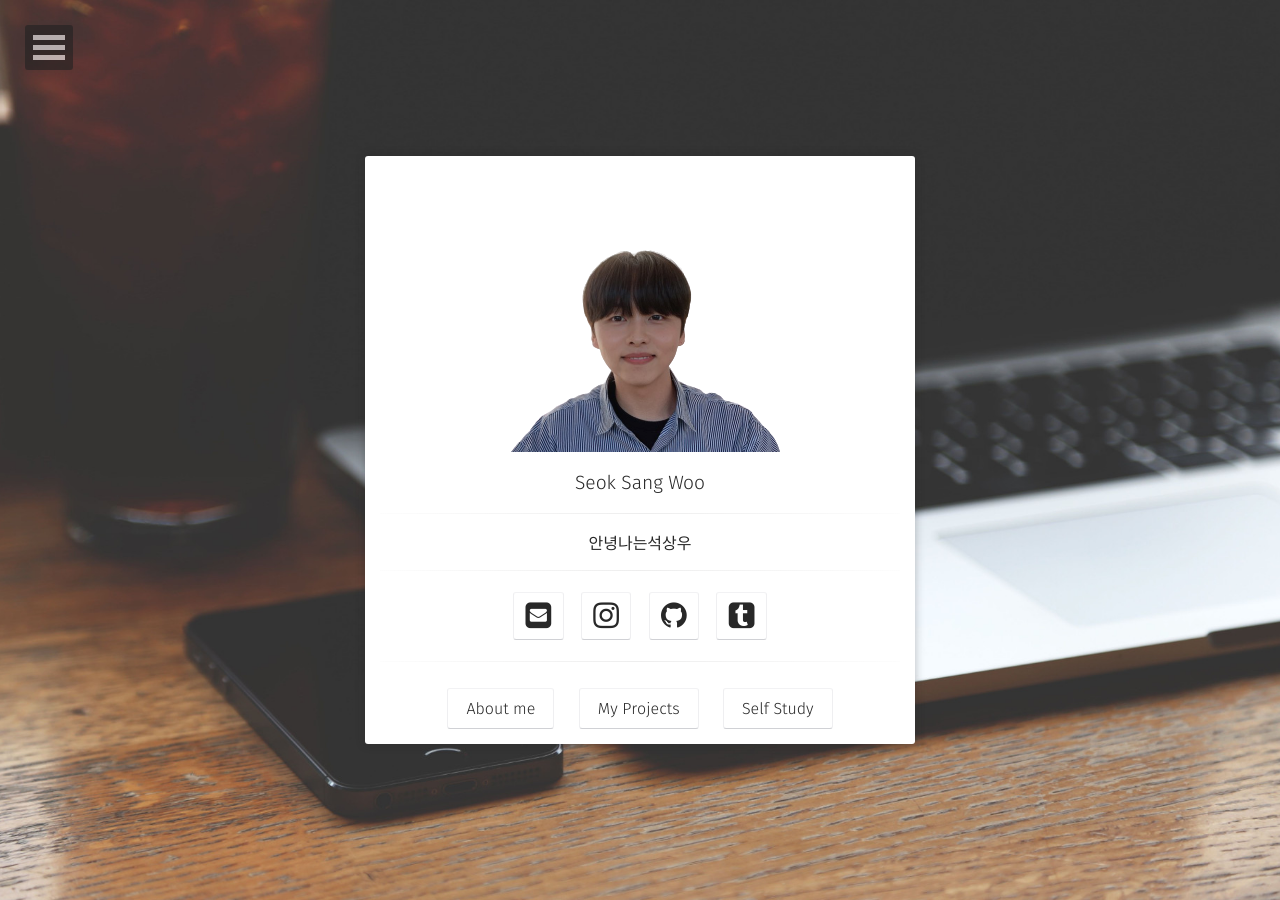
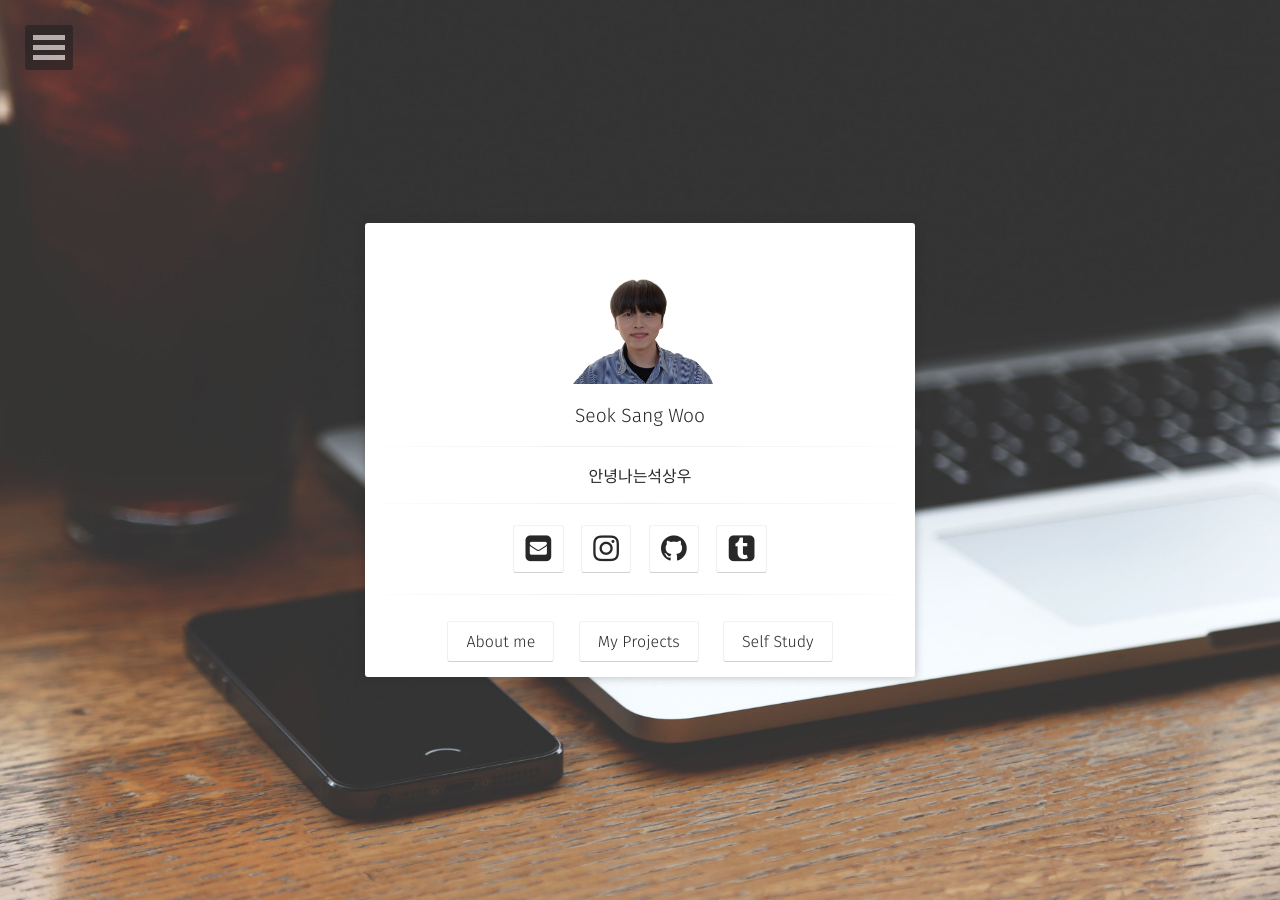
Before and after one commit to sangwoo24/sangwoo24.github.io, a Jekyll site: the page built from index.html, in a window 1280 px wide. Built offline with Jekyll 4.4.1, drawn with Linux system fonts in a browser that asks for light colours; some web fonts are replaced.

Commit message:
백그라운드 이미지 변경 및 로고 사진 크기 변경

```diff
--- a/_sass/elements.scss
+++ b/_sass/elements.scss
@@ -107,9 +107,9 @@ hr {
 // images and figures
 img {
     display: block;
-	max-width: 100%;
-    width: auto;
-    height: auto;
+	  max-width: 100%;
+    width: 30%;
+    height: 50%;
     vertical-align: middle;
     margin-left: auto;
     margin-right: auto;
```
Also changed, not shown: assets/img/back1.jpg (added).
